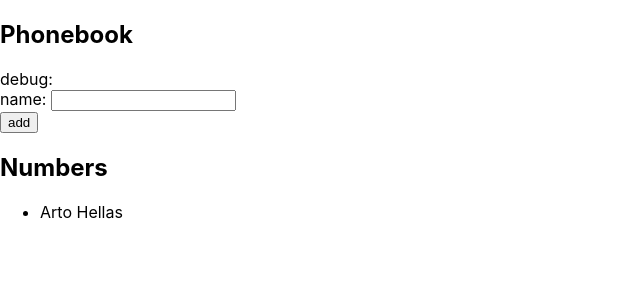
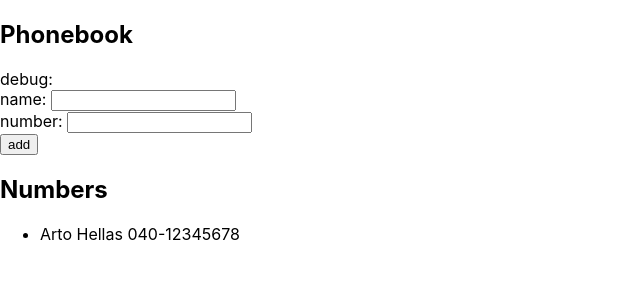
Before and after one commit to Hirvo/Fullstack, a React (Create React App) app in the folder Harjoitukset/Osa2/puhelinluettelo/: page / in a window 1280 px wide. Shown: the top 300 px of the page, without its empty margins (0-640 px from the left). Built offline with nearby package versions, Linux system fonts and the light colour scheme.

Commit message:
puhelinluettelo step3 done

```diff
--- a/Harjoitukset/Osa2/puhelinluettelo/src/App.js
+++ b/Harjoitukset/Osa2/puhelinluettelo/src/App.js
@@ -2,20 +2,26 @@ import React, { useState } from 'react'
 
 const Person = ({ person }) => {
   return (
-    <li>{person.name}</li>
+    <li>{person.name} {" "}
+    {person.number}
+    </li>
   )
 }
 
 const App = () => {
   const [ persons, setPersons] = useState([
-    { name: 'Arto Hellas' }
+    { name: 'Arto Hellas',
+      number: "040-12345678"
+    }
   ])
   const [ newName, setNewName ] = useState('')
+  const [ newNumber, setNewNumber ] = useState('')
 
   const addName = (event) => {
     event.preventDefault()
     const personObject = {
       name: newName,
+      number: newNumber
     }
 
     if (persons.some(person => person.name === (newName))) {
@@ -29,8 +35,11 @@ const App = () => {
 }
 
 const handlePersonsChange = (event) => {
-  console.log(event.target.value)
   setNewName(event.target.value)
+}
+
+const handleNumberChange = (event) => {
+  setNewNumber(event.target.value)
 }
 
   return (
@@ -41,10 +50,12 @@ const handlePersonsChange = (event) => {
       <form onSubmit={addName}>
         <div>
           name:   <input value={newName}
-        onChange={handlePersonsChange}
-        />
+        onChange={handlePersonsChange}/>
         </div>
-
+        <div>
+          number:   <input value={newNumber}
+        onChange={handleNumberChange}/>
+        </div>
         <div>
           <button type="submit">add</button>
         </div>
```
